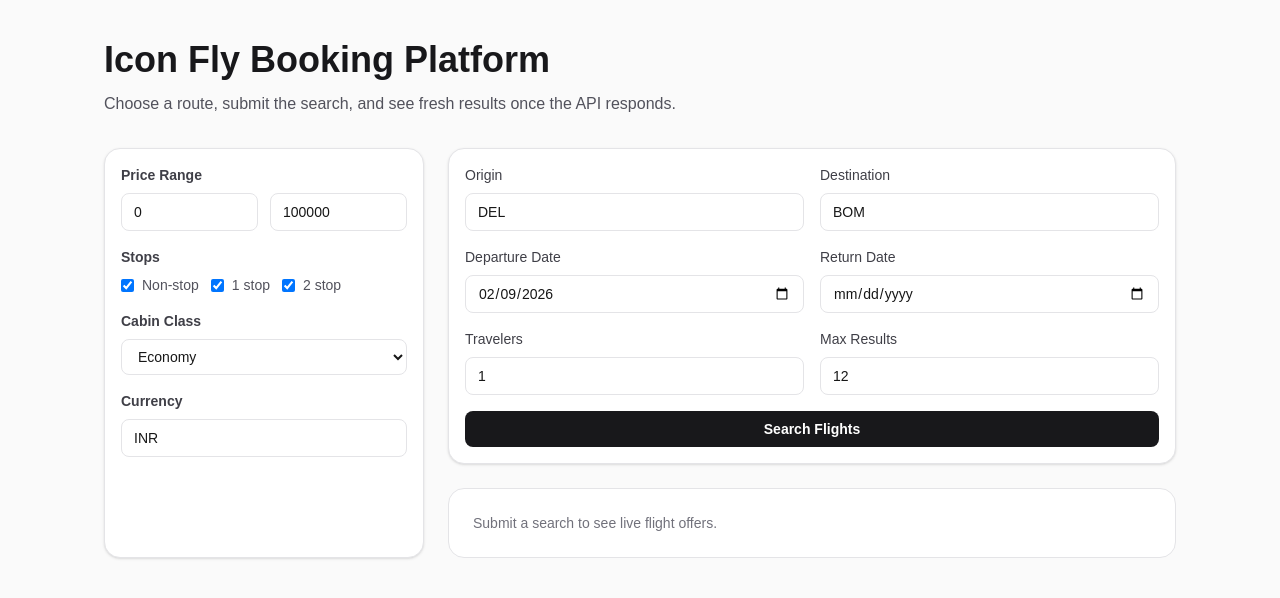
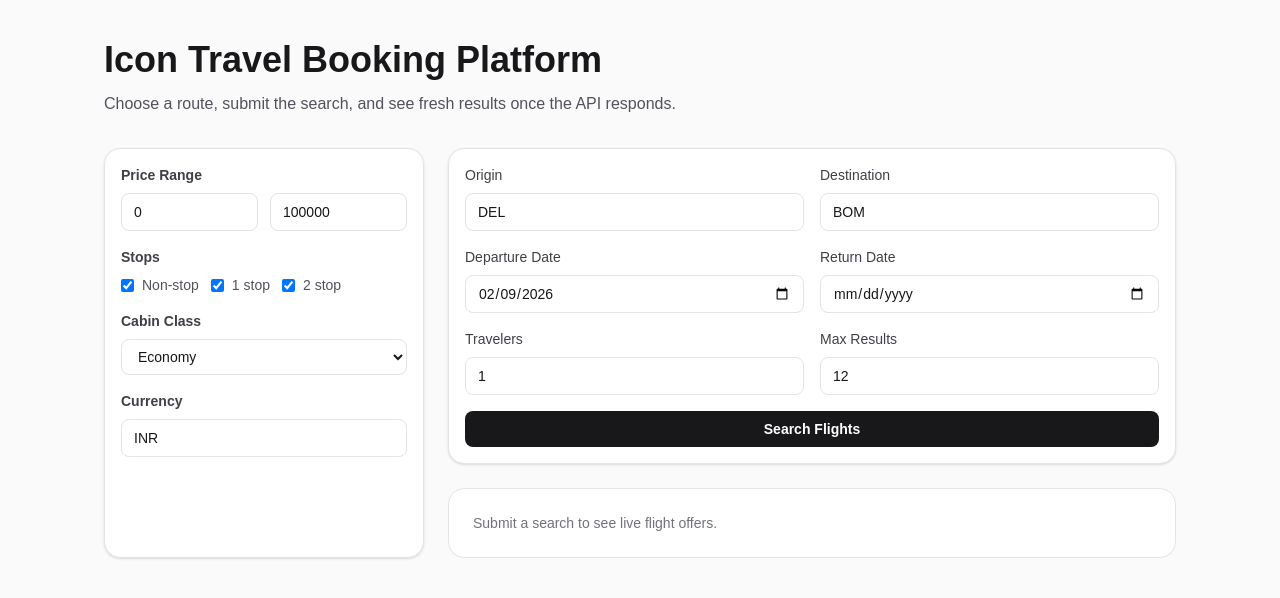
Before and after one commit to hemant0510/icon-travel-fe, a Next.js app: page / in a window 1280 px wide. Shown: the top 598 px of the page. Built offline with nearby package versions, Linux system fonts and the light colour scheme.

Commit message:
heading changed

```diff
--- a/src/app/page.tsx
+++ b/src/app/page.tsx
@@ -26,7 +26,7 @@ export default async function Home() {
       <main className="mx-auto flex w-full max-w-6xl flex-col gap-8 px-4 py-10 sm:px-6 lg:px-10">
         <header className="flex flex-col gap-3">
           <h1 className="text-3xl font-semibold text-zinc-900 sm:text-4xl">
-             Icon Fly Booking Platform
+             Icon Travel Booking Platform
           </h1>
           <p className="max-w-2xl text-sm text-zinc-600 sm:text-base">
             Choose a route, submit the search, and see fresh results once the API responds.
```
